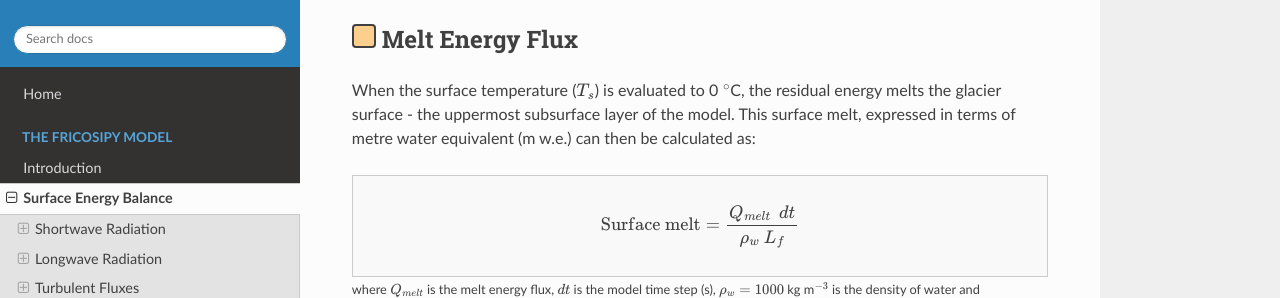
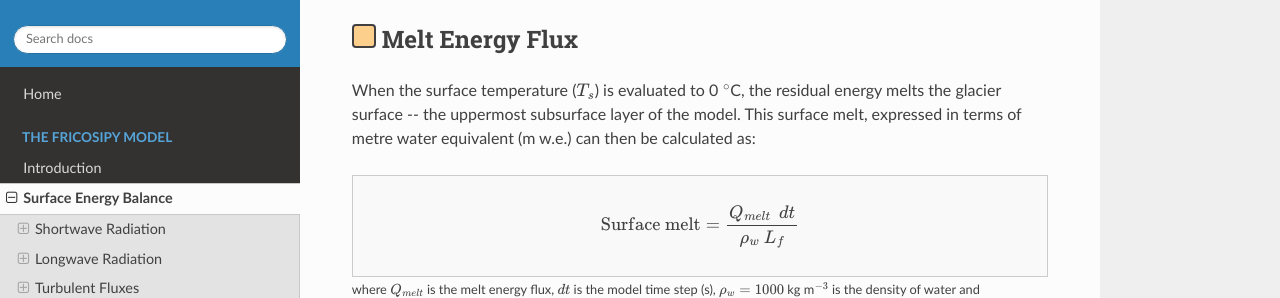
Before and after one commit to MarcusGastaldello/FRICOSIPY, an MkDocs documentation site: the page built from docs/surface_energy_balance.md, in a window 1280 px wide and 900 px high, scrolled down 4750 px. Shown: the part 177-475 px from the top of the window. Built offline with MkDocs 1.6.1, drawn with Linux system fonts in a browser that asks for light colours; nearby versions of some CDN libraries.

```diff
--- a/docs/surface_energy_balance.md
+++ b/docs/surface_energy_balance.md
@@ -261,7 +261,7 @@ $$
 
 ## <span style="display: inline-block; width: 1em; height: 1em;background-color: #FDCF8C; border: 2px solid #404040; border-radius: 4px; "></span> Melt Energy Flux
 
-When the surface temperature ($T_s$) is evaluated to 0 $^\circ$C, the residual energy melts the glacier surface - the uppermost subsurface layer of the model. This surface melt, expressed in terms of metre water equivalent (m w.e.) can then be calculated as:
+When the surface temperature ($T_s$) is evaluated to 0 $^\circ$C, the residual energy melts the glacier surface -- the uppermost subsurface layer of the model. This surface melt, expressed in terms of metre water equivalent (m w.e.) can then be calculated as:
 
 <div style="border:1px solid #ccc; padding:10px; background:#f9f9f9;">
 $$
```
